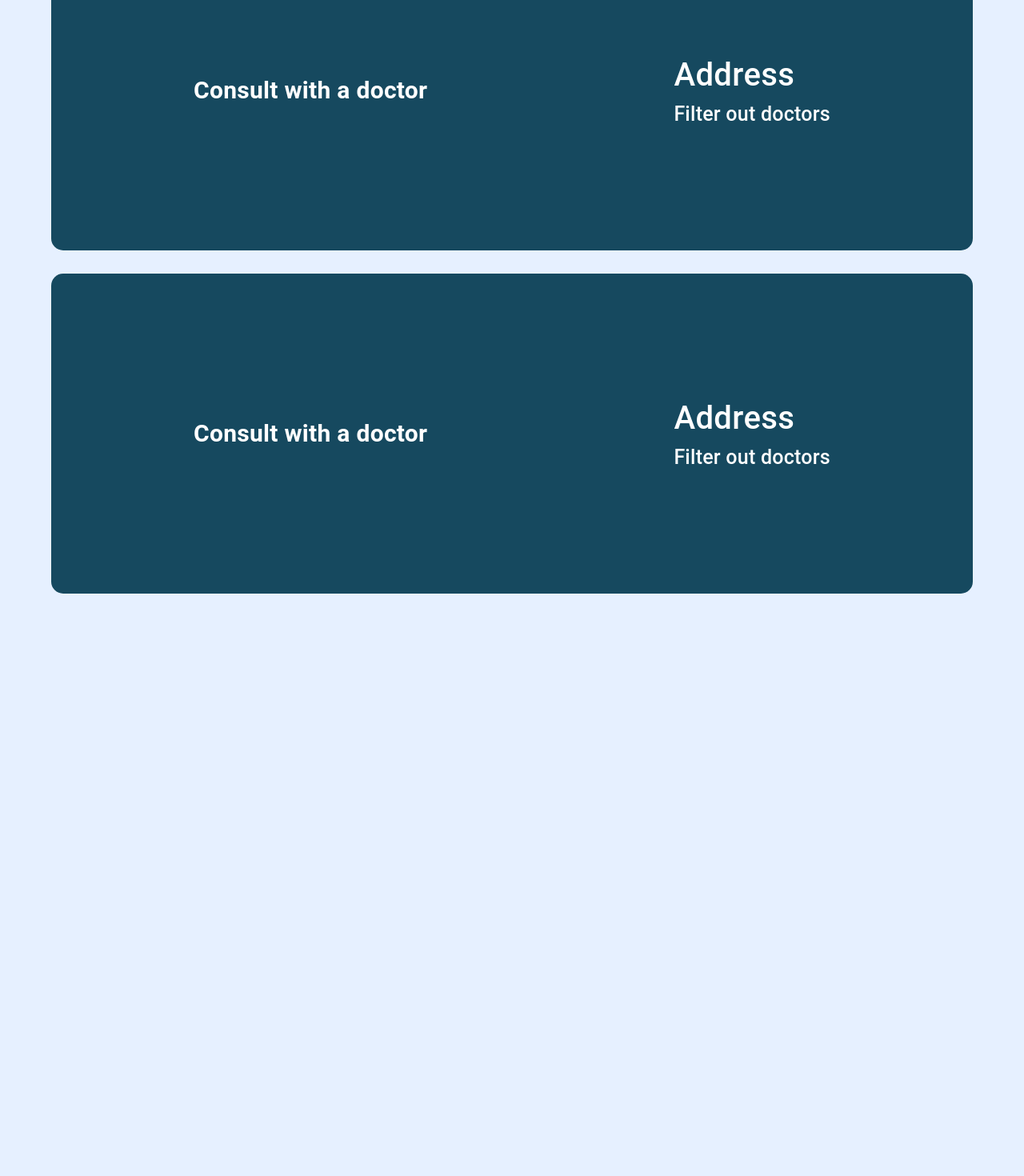
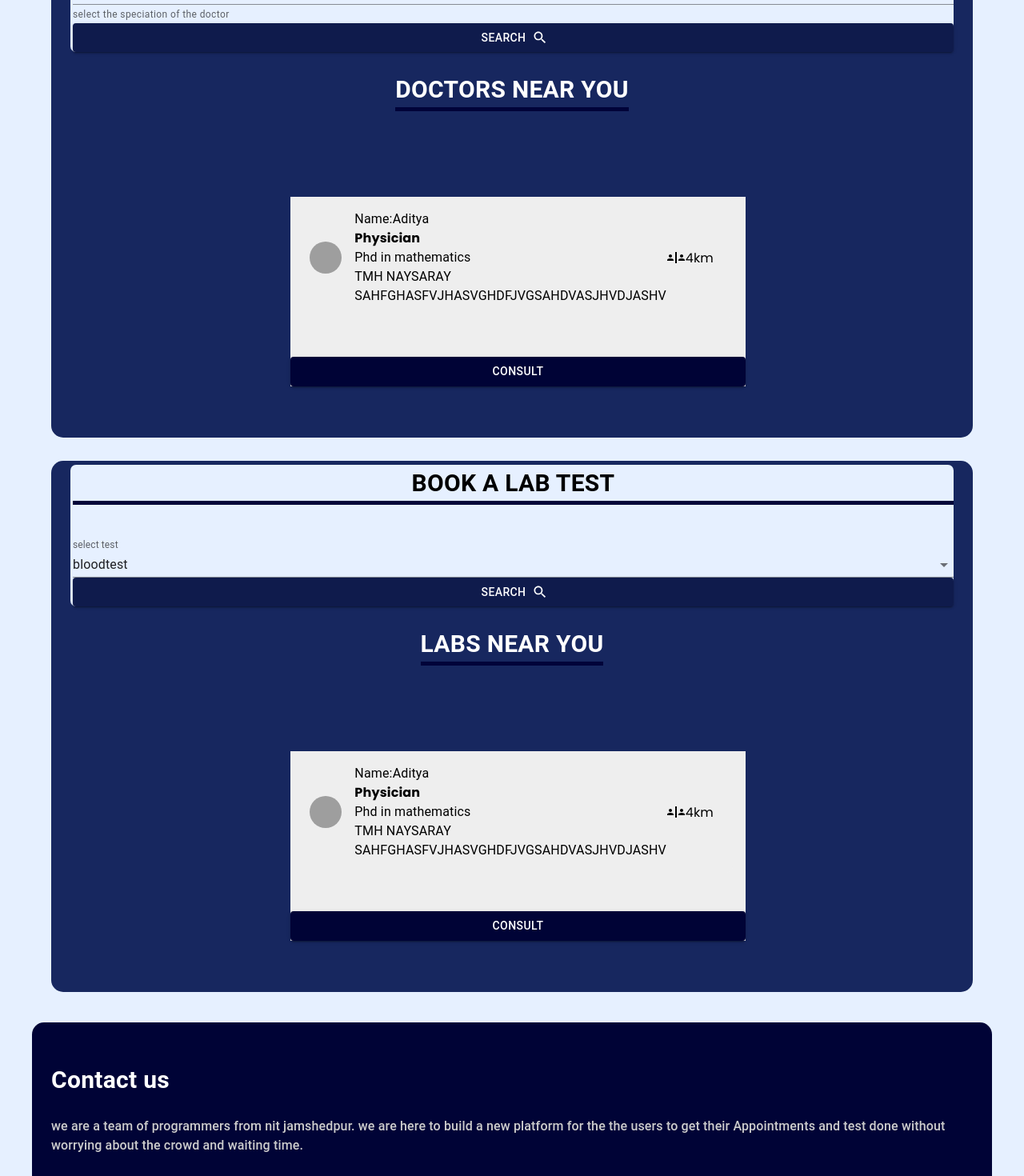
Before and after one commit to iamthehr/All-In-One, a Next.js app: page /User-homepage in a window 1280 px wide. Shown: the part 560-2030 px from the top of the page at 80% size. Before the commit the page ends 1302 px from the top, so only its background shows below. Built offline with nearby package versions, Linux system fonts and the light colour scheme; grey boxes are pictures that could not be loaded.

Commit message:
added and implemented users pov and links

```diff
--- /dev/null
+++ b/src/components/Contact.jsx
@@ -0,0 +1,57 @@
+import { styled, Typography } from "@mui/material";
+import { Box, Container } from "@mui/system";
+import React from "react";
+
+const Contact = () => {
+  const CustomContainer = styled(Container)(({ theme }) => ({
+    backgroundColor: "#000336",
+    marginTop: "30px",
+    height: "30vh",
+    borderRadius: "15px",
+    display: "flex",
+    justifyContent: "space-around",
+    alignItems: "center",
+    [theme.breakpoints.down("md")]: {
+      height: "auto",
+      flexDirection: "column",
+      alignItems: "center",
+      padding: theme.spacing(1, 1, 0, 1),
+      width: "100%",
+    },
+  }));
+
+  const CustomBox = styled(Box)(({ theme }) => ({
+    padding: theme.spacing(1, 0, 1, 0),
+    margin: theme.spacing(0, 1, 0, 1),
+    [theme.breakpoints.down("md")]: {
+      height: "auto",
+      flexDirection: "column",
+      alignItems: "center",
+      padding: theme.spacing(1, 1, 0, 1),
+      width: "100%",
+    },
+  }));
+
+  return (
+    <CustomBox>
+      <CustomContainer>
+        <Box>
+          <Typography
+            sx={{ fontSize: "30px", color: "white", fontWeight: "700" }}
+          >
+            Contact us
+          </Typography>
+          <Typography
+            sx={{ fontSize: "16px", color: "#ccc", fontWeight: "500", my: 3 }}
+          >
+            we are a team of programmers from nit jamshedpur. we are here to
+            build a new platform for the the users to get their Appointments and
+            test done without worrying about the crowd and waiting time.
+          </Typography>
+        </Box>
+      </CustomContainer>
+    </CustomBox>
+  );
+};
+
+export default Contact;
--- /dev/null
+++ b/src/components/DocardsNew.jsx
@@ -0,0 +1,74 @@
+import { Avatar, Box, Typography } from "@mui/material";
+import React from "react";
+import Button from "@mui/material/Button";
+import SafetyDividerIcon from "@mui/icons-material/SafetyDivider";
+import BadgeIcon from "@mui/icons-material/Badge";
+
+const DocardsNew = ({
+  name,
+  qual,
+  spec,
+  handleOpen,
+  distance,
+  Hospital_Name,
+  Adress,
+}) => {
+  return (
+    <>
+      <Box
+        sx={{
+          display: "flex",
+          flexDirection: "column",
+          backgroundColor: "#eeeeee",
+        }}
+      >
+        <Box
+          //   onClick={handleFunction}
+
+          style={{
+            backgroundColor: "#eeeeee",
+            borderRadius: "10px",
+          }}
+          display={"flex"}
+          alignItems={"center"}
+          color="black"
+          px={3}
+          py={2}
+          mb={6}
+          mr={2}
+          borderRadius={"0.5px"}
+          onClick={handleOpen}
+        >
+          <Avatar
+            style={{
+              marginRight: "1rem",
+            }}
+            size="md"
+            cursor={"pointer"}
+            name="Dr.Batra"
+            src="https://cdn.pixabay.com/photo/2015/10/05/22/37/blank-profile-picture-973460__340.png"
+          />
+
+          <Box sx={{ overflowWrap: "break-word", wordBreak: "break-all" }}>
+            <Typography sx={{ display: "flex" }}>Name:{name}</Typography>
+            <Typography fontSize="xs">
+              <b>{spec}</b>
+            </Typography>
+            <Typography fontSize="xs">{qual}</Typography>
+            <Typography fontSize="xs">{Hospital_Name}</Typography>
+            <Typography fontSize="md">{Adress}</Typography>
+          </Box>
+          <Box sx={{ display: "flex" }}>
+            <SafetyDividerIcon />
+            <typography>{distance}</typography>
+          </Box>
+        </Box>
+        <Button variant="contained" fullWidth sx={{ bgcolor: "#000336" }}>
+          Consult
+        </Button>
+      </Box>
+    </>
+  );
+};
+
+export default DocardsNew;
--- a/src/components/Nav3.jsx
+++ b/src/components/Nav3.jsx
@@ -12,6 +12,7 @@ import { Container } from "@mui/system";
 
 import {
   Drawer,
+  Link,
   List,
   ListItem,
   ListItemButton,
@@ -127,11 +128,18 @@ export const Navbar = () => {
         </Box>
 
         <NavbarLinksBox>
-          <NavLink variant="body2">Home</NavLink>
-          <NavLink variant="body2">Consult</NavLink>
-          <NavLink variant="body2">Lab-test</NavLink>
-
-          <NavLink variant="body2">Contact</NavLink>
+          <Link href="#consultdoc" sx={{ textDecoration: "none" }}>
+            <NavLink variant="body2">Home</NavLink>
+          </Link>
+          <Link href="#consultdoc" sx={{ textDecoration: "none" }}>
+            <NavLink variant="body2">Consult</NavLink>
+          </Link>
+          <Link href="#Booklabtest" sx={{ textDecoration: "none" }}>
+            <NavLink variant="body2">Lab-test</NavLink>
+          </Link>
+          <Link href="#contact" sx={{ textDecoration: "none" }}>
+            <NavLink variant="body2">Contact</NavLink>
+          </Link>
         </NavbarLinksBox>
       </Box>
     </NavbarContainer>
--- a/src/pages/User-homepage.js
+++ b/src/pages/User-homepage.js
@@ -1,30 +1,70 @@
 import React from 'react'
 import Navbar from '@/components/Nav3'
-import { Box, Button, Link, styled, Typography } from "@mui/material";
+import { Box, Button, styled, Typography } from "@mui/material";
 import { Container } from "@mui/system";
+import TextField from '@mui/material/TextField';
 
+import SearchIcon from '@mui/icons-material/Search';
+import { createTheme, ThemeProvider } from "@mui/material/styles";
+import DocardsNew from '@/components/DocardsNew';
+import Footer from '@/components/Footer';
+import Contact from '@/components/Contact';
 
-
-import CustomButton from "@/components/CustomButton";
-
-import Image from "next/image";
 import Aos from "aos";
 import "Aos/dist/aos.css";
 import { useEffect } from "react";
 
+
+
+const theme = createTheme({
+    palette: {
+        primary: { main: "#0F1B4C" },
+        secondary: { main: "#1da7e2" },
+    },
+});
+
+
+const Specialization = [
+    {
+        value: 'USD',
+        label: 'Physician',
+    },
+    {
+        value: 'EUR',
+        label: 'gand ka doctor',
+    },
+    {
+        value: 'BTC',
+        label: 'gand ka doctor number 2',
+    },
+    {
+        value: 'JPY',
+        label: ' gand ka doctor number 3',
+    },
+];
+const Test = [
+    {
+        value: '1',
+        label: 'bloodtest',
+    },
+    {
+        value: '2',
+        label: 'sugar',
+    },
+    {
+        value: '3',
+        label: 'lamp',
+    },
+    {
+        value: '4',
+        label: 'new blood test',
+    },
+];
+
+
 function User_homepage() {
 
-    const CustomBox = styled(Box)(({ theme }) => ({
-        display: "flex",
-        justifyContent: "center",
-        gap: theme.spacing(5),
-        marginTop: theme.spacing(3),
-        [theme.breakpoints.down("md")]: {
-            flexDirection: "column",
-            alignItems: "center",
-            textAlign: "center",
-        },
-    }));
+
 
     useEffect(() => {
         Aos.init({ duration: 800 });
@@ -47,13 +87,16 @@ function User_homepage() {
         },
     }));
     const CustomContainer = styled(Container)(({ theme }) => ({
-        backgroundColor: "#16495F",
+        backgroundColor: "#17275F",
         marginTop: "29px",
-        height: "400px",
+        height: "auto",
         borderRadius: "15px",
         display: "flex",
         justifyContent: "space-around",
         alignItems: "center",
+        flexDirection: "column",
+
+
 
         [theme.breakpoints.down("md")]: {
             height: "auto",
@@ -69,11 +112,12 @@ function User_homepage() {
 
 
         <>
-            <Box sx={{ backgroundColor: "#E6F0FF", minHeight: "100vh" }}>
+            <ThemeProvider theme={theme}>
+                <Box sx={{ backgroundColor: "#E6F0FF", minHeight: "100vh", scrollBehavior: "smooth" }}>
                     <Container>
                         <Navbar />
-                    <CustomBox>
-                        <Box sx={{ flex: "1" }}>
+
+                        <Box >
                             <Typography
                                 variant="body2"
                                 sx={{
@@ -100,95 +144,176 @@ function User_homepage() {
 
                         </Box>
 
+                        <div id="Consultdoc">
 
-                    </CustomBox>
                             <CustomContainer>
 
-                        <Box>
+
+                                <Box sx={{ width: "100%", bgcolor: "#E6F0FF", paddingLeft: "3px", marginTop: "5px", borderRadius: "7px" }}>
+
                                     <Typography
-                                sx={{ fontSize: "30px", color: "white", fontWeight: "700" }}
+                                        sx={{ fontSize: "30px", color: "black", fontWeight: "700", textAlign: "center" }}
                                     >
-                                Consult with a doctor
+                                        CONSULT WITH A DOCTOR
                                     </Typography>
+                                    <div
+                                        style={{
+                                            width: "100%",
+                                            height: "5px",
+                                            backgroundColor: "#000339",
+                                            margin: "0 auto",
+                                            marginBottom: "43px",
+                                        }}
+                                    ></div>
 
-                        </Box>
-                        <Box >
-                            <Typography sx={{
-                                fontSize: "40px",
-                                color: "white",
-                                fontWeight: "500",
-                            }}>
-                                Address
-                            </Typography>
-                            <Typography sx={{
-                                fontSize: "25px",
-                                color: "white",
-                                fontWeight: "500",
-                            }}>
-                                Filter out doctors
-                            </Typography>
+                                    <TextField
 
-                        </Box>
+                                        select
+                                        fullWidth
+                                        label="select specialization"
+                                        defaultValue="Specialization"
+                                        SelectProps={{
+                                            native: true
 
+                                        }}
 
-
-                    </CustomContainer>
-                    <CustomContainer>
-
-                        <Box>
-                            <Typography
-                                sx={{ fontSize: "30px", color: "white", fontWeight: "700" }}
+                                        helperText="  select the speciation of the doctor  "
+                                        variant="standard"
                                     >
-                                Consult with a doctor
-                            </Typography>
-                            {/* <Typography
-        sx={{
-            fontSize: "16px",
-            color: "#ccc",
-            fontWeight: "500",
-            my: 3,
-        }}
-    >
-        Checkout for nearby doctors.
-    </Typography> */}
-                            {/* <Link href="/#" style={{ textDecoration: "none" }}>
-        <CustomButton
-            backgroundColor="#fff"
-            color="#17275F"
-            buttonText="Checkout"
-            getStartedBtn={true}
-        />
-    </Link> */}
-                        </Box>
-                        <Box >
-                            <Typography sx={{
-                                fontSize: "40px",
-                                color: "white",
-                                fontWeight: "500",
-                            }}>
-                                Address
-                            </Typography>
-                            <Typography sx={{
-                                fontSize: "25px",
-                                color: "white",
-                                fontWeight: "500",
-                            }}>
-                                Filter out doctors
-                            </Typography>
+                                        {Specialization.map((option) => (
+                                            <option key={option.value} value={option.value}>
+                                                {option.label}
+                                            </option>
+                                        ))}
+                                    </TextField>
 
 
 
 
+                                    <Button variant="contained" fullWidth endIcon={<SearchIcon />}>
+                                        Search
+                                    </Button>
 
+                                </Box>
+
+                                <Box sx={{ display: "flex", flexDirection: "column", alignItems: "center", borderRadius: "5px solid black" }} mt={3} >
+                                    <Box >
+                                        <Typography
+                                            sx={{ fontSize: "30px", color: "white", fontWeight: "700" }}
+                                        >
+                                            DOCTORS NEAR YOU
+                                        </Typography>
+                                        <div
+                                            style={{
+                                                width: "100%",
+                                                height: "5px",
+                                                backgroundColor: "#000339",
+                                                margin: "0 auto",
+                                                marginBottom: "43px",
+                                            }}
+                                        ></div>
+
+                                    </Box >
+                                    <Box sx={{ display: "flex", flexWrap: "wrap", gap: "3px", justifyContent: "center", alignItems: "center" }} marginLeft="15px" mt={8} mb={8} >
+
+
+                                        <DocardsNew name="Aditya" qual="Phd in mathematics" spec="Physician" distance="4km" Hospital_Name="TMH NAYSARAY" Adress="SAHFGHASFVJHASVGHDFJVGSAHDVASJHVDJASHV" />
 
 
                                     </Box>
 
+                                </Box>
+
+                            </CustomContainer>
+                        </div>
+                        <div id="Booklabtest">
+                            <CustomContainer>
 
 
+                                <Box sx={{ width: "100%", bgcolor: "#E6F0FF", paddingLeft: "3px", marginTop: "5px", borderRadius: "7px" }}>
+
+                                    <Typography
+                                        sx={{ fontSize: "30px", color: "black", fontWeight: "700", textAlign: "center" }}
+                                    >
+                                        BOOK A LAB TEST
+                                    </Typography>
+                                    <div
+                                        style={{
+                                            width: "100%",
+                                            height: "5px",
+                                            backgroundColor: "#000339",
+                                            margin: "0 auto",
+                                            marginBottom: "43px",
+                                        }}
+                                    ></div>
+
+                                    <TextField
+
+                                        select
+                                        fullWidth
+                                        label="select test"
+                                        defaultValue="blood test"
+                                        SelectProps={{
+                                            native: true
+
+                                        }}
+
+                                        variant="standard"
+                                    >
+                                        {Test.map((option) => (
+                                            <option key={option.value} value={option.value}>
+                                                {option.label}
+                                            </option>
+                                        ))}
+                                    </TextField>
+
+
+
+
+                                    <Button variant="contained" fullWidth endIcon={<SearchIcon />}>
+                                        Search
+                                    </Button>
+
+                                </Box>
+
+                                <Box sx={{ display: "flex", flexDirection: "column", alignItems: "center", borderRadius: "5px solid black" }} mt={3} >
+                                    <Box >
+                                        <Typography
+                                            sx={{ fontSize: "30px", color: "white", fontWeight: "700" }}
+                                        >
+                                            LABS NEAR YOU
+                                        </Typography>
+                                        <div
+                                            style={{
+                                                width: "100%",
+                                                height: "5px",
+                                                backgroundColor: "#000339",
+                                                margin: "0 auto",
+                                                marginBottom: "43px",
+                                            }}
+                                        ></div>
+
+                                    </Box >
+                                    <Box sx={{ display: "flex", flexWrap: "wrap", gap: "3px", justifyContent: "center", alignItems: "center" }} marginLeft="15px" mt={8} mb={8} >
+
+
+                                        <DocardsNew name="Aditya" qual="Phd in mathematics" spec="Physician" distance="4km" Hospital_Name="TMH NAYSARAY" Adress="SAHFGHASFVJHASVGHDFJVGSAHDVASJHVDJASHV" />
+
+
+                                    </Box>
+
+                                </Box>
+
                             </CustomContainer>
+                        </div>
                     </Container>
-            </Box>
+                </Box >
+                <div id="contact">
+                    <Contact />
+                </div>
+                <Footer />
+
+            </ThemeProvider >
         </>
     );
 
```
Lines whose indentation alone changed are shown as unchanged.
